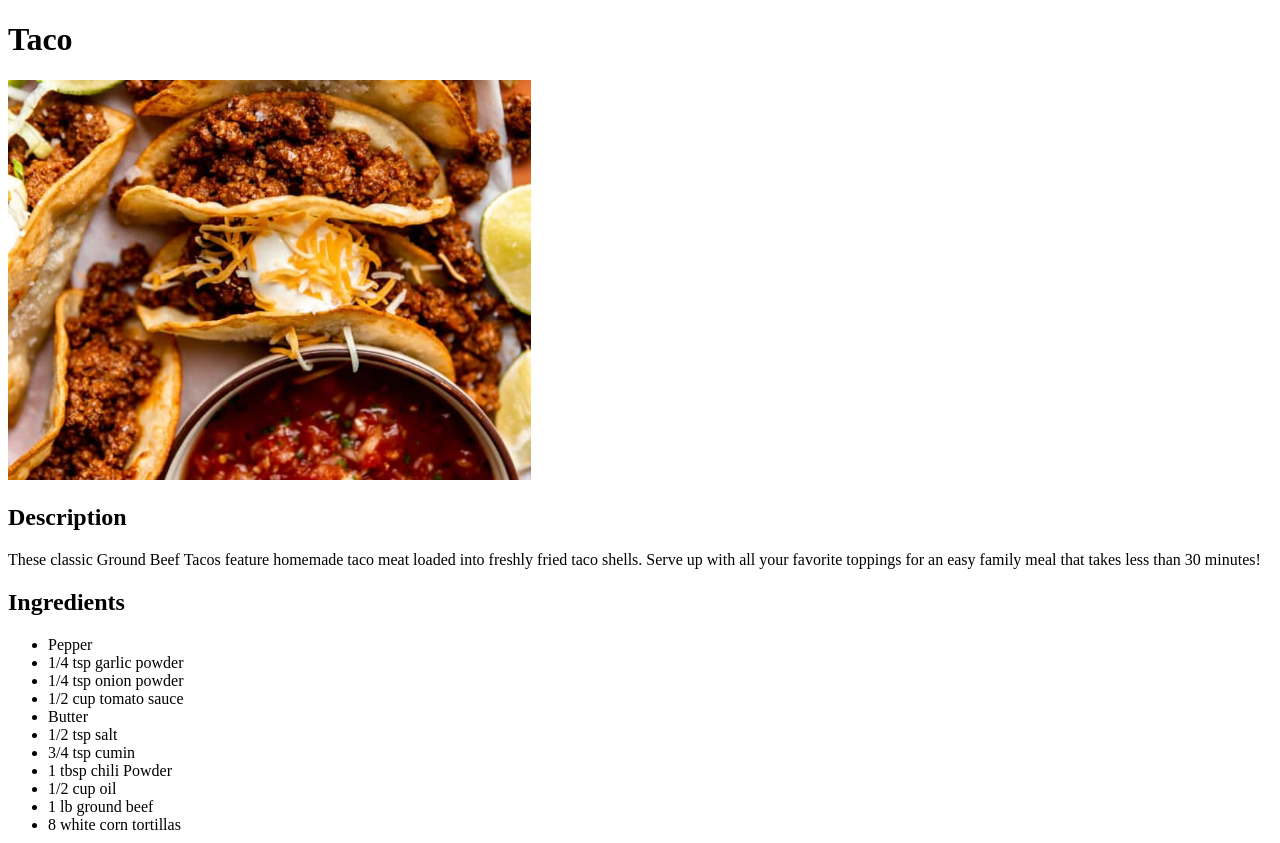
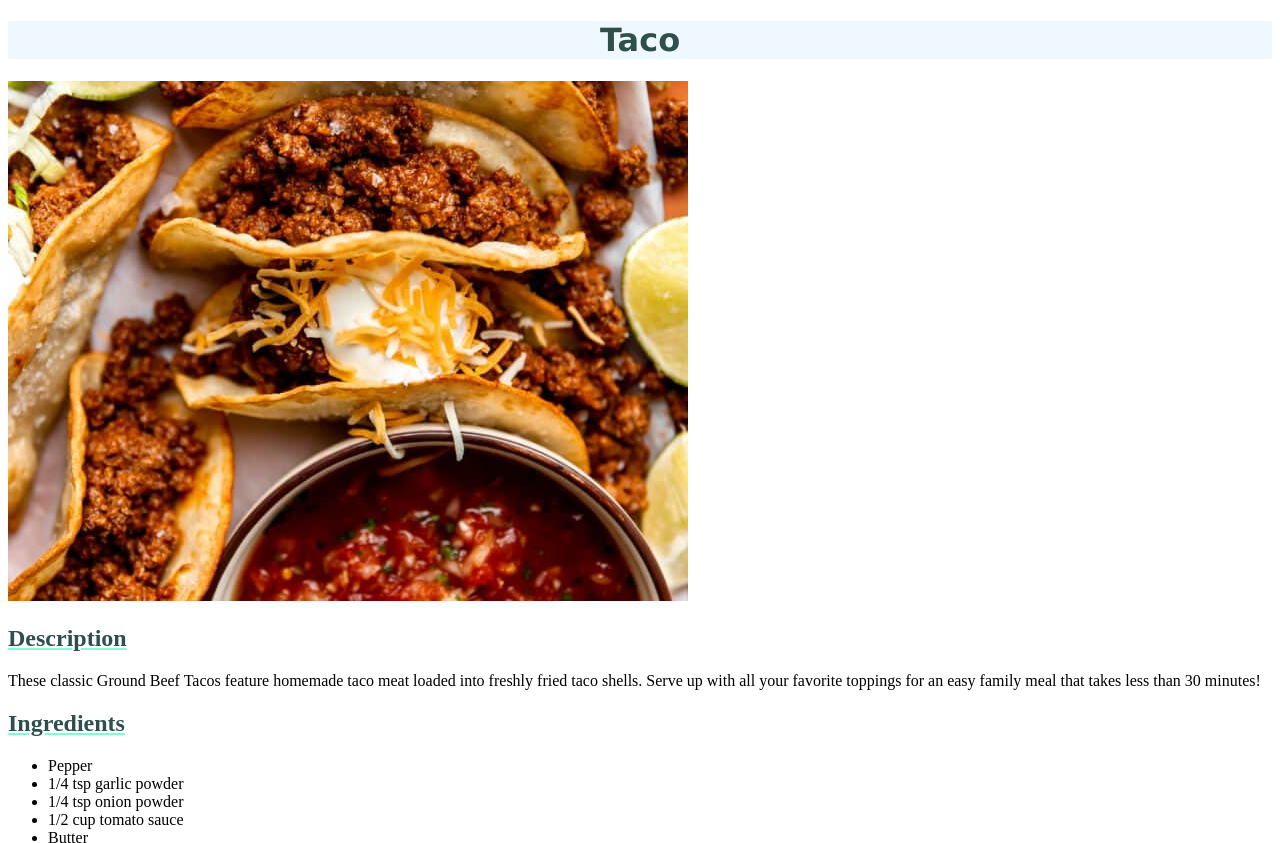
Before and after one commit to JaviBarranca/odin-recipes, a plain HTML site: page recipes/taco.html in a window 1280 px wide. Shown: the top 843 px of the page. Drawn offline with Linux system fonts and the light colour scheme.

Commit message:
Add style.css, link it to htmls files. Add css rules por h1 and h2 text. Delete style on img from html files.

```diff
--- a/recipes/taco.html
+++ b/recipes/taco.html
@@ -4,12 +4,13 @@
 <head>
     <meta charset="UTF-8">
     <title>Taco</title>
+    <link rel="stylesheet" href="../style.css">
+
 </head>
 
 <body>
     <h1>Taco</h1>
-    <img src="../images/taco.jpg" height="400px"
-        alt="Image of a taco with ingredients like ground beef and chee. Looks very tasty.">
+    <img src="../images/taco.jpg" alt="Image of a taco with ingredients like ground beef and chee. Looks very tasty.">
 
     <h2>Description</h2>
     <p>These classic Ground Beef Tacos feature homemade taco meat loaded into freshly fried taco shells. Serve up with
--- /dev/null
+++ b/style.css
@@ -0,0 +1,13 @@
+h1 {
+    text-align: center;
+    color: darkslategrey;
+    font-weight: bold;
+    background-color: aliceblue;
+    font-family: Verdana, Geneva, Tahoma, sans-serif;
+}
+
+h2 {
+    color: darkslategrey;
+    text-decoration: underline;
+    text-decoration-color: aquamarine;
+}
```
Also changed, not shown: index.html (+1 -0 lines), recipes/pizza.html (+3 -1 lines), recipes/potato-cake.html (+2 -1 lines).
